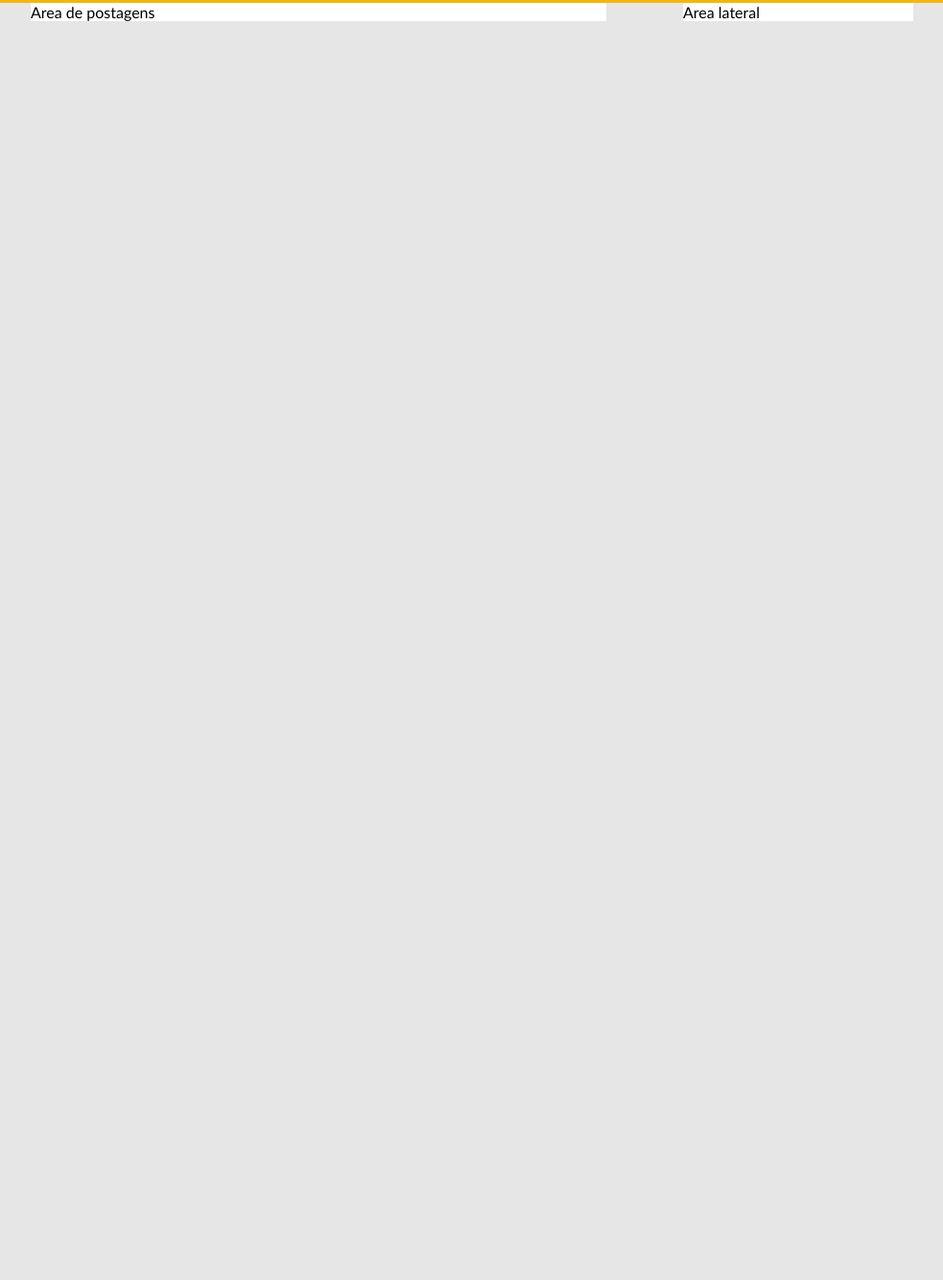
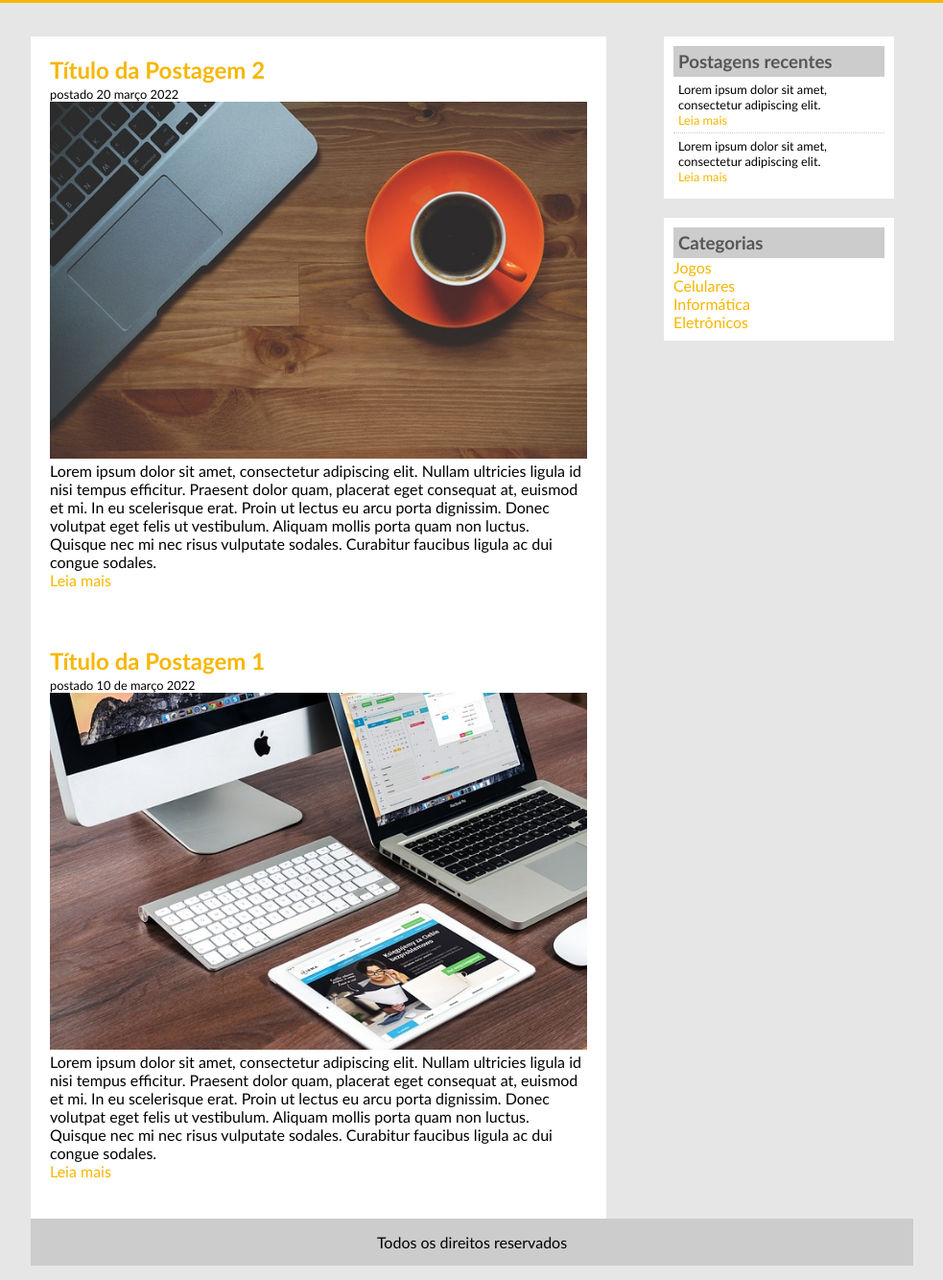
Before and after one commit to midorirestani/Curso-Front-End, a plain HTML site: page Curso Front-End/Projeto-TecBlog/index.html in a window 1280 px wide. Shown: the part 134-1468 px from the top of the page at 96% size, without its empty margins (148-1131 px from the left). Before the commit the page ends 800 px from the top, so only its background shows below. Drawn offline with Linux system fonts and the light colour scheme.

Commit message:
final modifications - for now

```diff
--- a/Curso Front-End/Projeto-TecBlog/css/style.css
+++ b/Curso Front-End/Projeto-TecBlog/css/style.css
@@ -23,18 +23,27 @@ body {
 #area-principal {
     width: 920px;
     margin: 0 auto;
+    padding: 15px;
 }
 
 #area-postagens {
     background: white;
     width: 600px;
     float: left;
+    margin-top: 20px;
 }
 
 #area-lateral {
-    background: white;
-    width: 240px;
+    width: 280px;
     float: right;
+    margin: 0 auto;
+}
+
+#rodape{
+    clear: both;
+    text-align: center;
+    background: #CCC;
+    padding: 15px;
 }
 
 
@@ -46,13 +55,23 @@ a {
 
 a:link,
 a:visited {
+    color: #f7b600;
+}
+
+a:hover {
+    text-decoration: underline;
+}
+
+#area-cabecalho a:link,
+#area-cabecalho a:visited {
     color: #ffffff;
     padding: 8px 12px;
 }
 
-a:hover {
+#area-cabecalho a:hover {
     color: #f7b600;
     background: #ffffff;
+    text-decoration: none;
 }
 
 
@@ -62,7 +81,39 @@ h1 {
     color: #4e4e4e;
     font-size: 2.5em;
 }
+h2 {
+    color: #f7b600;
+}
+
+h3 {
+    color: #565656;
+    background: #CCC;
+    padding: 5px;
+}
 
 .branco {
     color: white;
 }
+
+.postagem {
+    padding: 20px;
+    margin-bottom: 20px;
+    background: white;
+}
+.data-postagem {
+    font-size: 0.8em;
+    border-bottom: 1px solid #f4f4f4;
+    padding-bottom: 10px;
+    margin-bottom: 10px;
+}
+
+.conteudo-lateral{
+    background: white;
+    padding: 10px;
+    margin: 20px;
+}
+.postagem-lateral{
+    font-size: 0.8em;
+    padding: 5px;
+    border-bottom: 1px dotted #CCC;
+}
--- a/Curso Front-End/Projeto-TecBlog/index.html
+++ b/Curso Front-End/Projeto-TecBlog/index.html
@@ -4,12 +4,11 @@
 <head>
     <meta charset="UTF-8">
     <title>TecBlog - O seu Blog de tecnologia</title>
-    <link rel="stylesheet" href="css/style.css">
+    <link type="text/css" rel="stylesheet" href="css/style.css">
 </head>
 
 <body>
     <div id="area-cabecalho">
-
         <div id="area-logo">
             <h1>Tec<span class="branco">Blog</span></h1>
         </div>
@@ -23,12 +22,59 @@
     </div>
     <div id="area-principal">
         <div id="area-postagens">
-            Area de postagens
+            <div class="postagem">
+                <h2>Título da Postagem 2</h2>
+                <span class="data-postagem">postado 20 março 2022</span>
+                <img width="100%" src="imagens/imagem1.jpg" >
+                <p>
+                    Lorem ipsum dolor sit amet, consectetur adipiscing elit. Nullam ultricies ligula id nisi tempus efficitur.
+                    Praesent dolor quam, placerat eget consequat at, euismod et mi. In eu scelerisque erat.
+                    Proin ut lectus eu arcu porta dignissim. Donec volutpat eget felis ut vestibulum. Aliquam mollis porta quam non luctus.
+                    Quisque nec mi nec risus vulputate sodales. Curabitur faucibus ligula ac dui congue sodales.
+                </p>
+                <a href="">Leia mais</a>
+            </div>
+            <div class="postagem">
+                <h2>Título da Postagem 1</h2>
+                <span class="data-postagem"> postado 10 de março 2022</span>
+                <img src="imagens/imagem2.jpg" width="100%">
+                <p>
+                    Lorem ipsum dolor sit amet, consectetur adipiscing elit. Nullam ultricies ligula id nisi tempus efficitur.
+                    Praesent dolor quam, placerat eget consequat at, euismod et mi. In eu scelerisque erat.
+                    Proin ut lectus eu arcu porta dignissim. Donec volutpat eget felis ut vestibulum. Aliquam mollis porta quam non luctus.
+                    Quisque nec mi nec risus vulputate sodales. Curabitur faucibus ligula ac dui congue sodales.
+                </p>
+                <a href="">Leia mais</a>
+            </div>
         </div>
         <div id="area-lateral">
-            Area lateral
+            <div class="conteudo-lateral">
+                <h3>Postagens recentes</h3>
+                <div class="postagem-lateral">
+                    <p>
+                        Lorem ipsum dolor sit amet, consectetur adipiscing elit.
+                    </p>
+                    <a href="">Leia mais</a>
+                </div>
+                <div class="postagem-lateral" style="border-bottom: none;">
+                    <p>
+                        Lorem ipsum dolor sit amet, consectetur adipiscing elit.
+                    </p>
+                    <a href="">Leia mais</a>
+                </div>
+
+            </div>
+            <div class="conteudo-lateral">
+                <h3>Categorias</h3>
+                <a href="">Jogos</a><br>
+                <a href="">Celulares</a><br>
+                <a href="">Informática</a><br>
+                <a href="">Eletrônicos</a><br>
+            </div>
+        </div>
+        <div id="rodape">
+            Todos os direitos reservados
         </div>
     </div>
 </body>
-
 </html>
```
